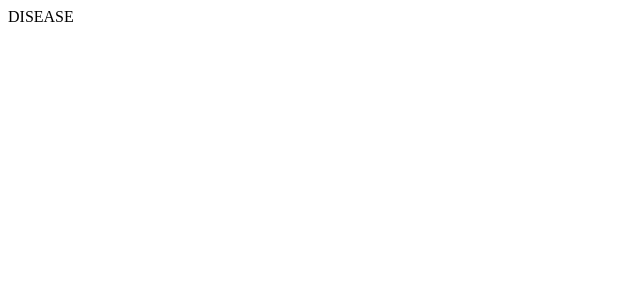
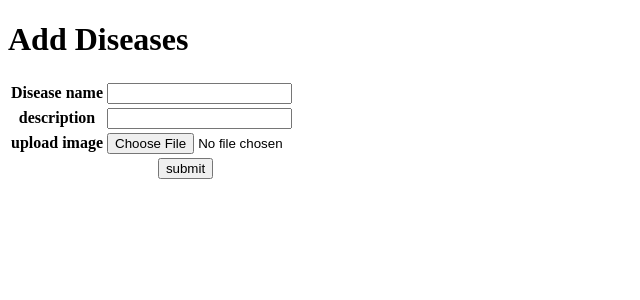
Before and after one commit to Arathy07/MainProject, a Flask app: page /diseasemanaging in a window 1280 px wide. Before the commit the part shown is almost empty. Shown: the top 300 px of the page, without its empty margins (0-640 px from the left). Run offline with Flask 3, Linux system fonts and the light colour scheme.

Commit message:
add disease

```diff
--- a/templates/diseasemanagement.html
+++ b/templates/diseasemanagement.html
@@ -6,6 +6,25 @@
     <title>Document</title>
 </head>
 <body>
-    DISEASE
+    <h1>Add Diseases</h1>
+    <form action="" method="post">
+        <table>
+            <tr>
+                <th>Disease name</th>
+                <td><input type="text" name="Diseasename"></td>
+            </tr>
+            <tr>
+                <th>description</th>
+                <td><input type="text" name="description"></td>
+            </tr>
+            <tr>
+                <th>upload image</th>
+                <td><input type="file" name="image"></td>
+            </tr>
+            <tr>
+                <td align="center" colspan="2"><input type="submit" name="submit" value="submit"></td>
+            </tr>
+        </table>
+    </form>
 </body>
 </html>
```
